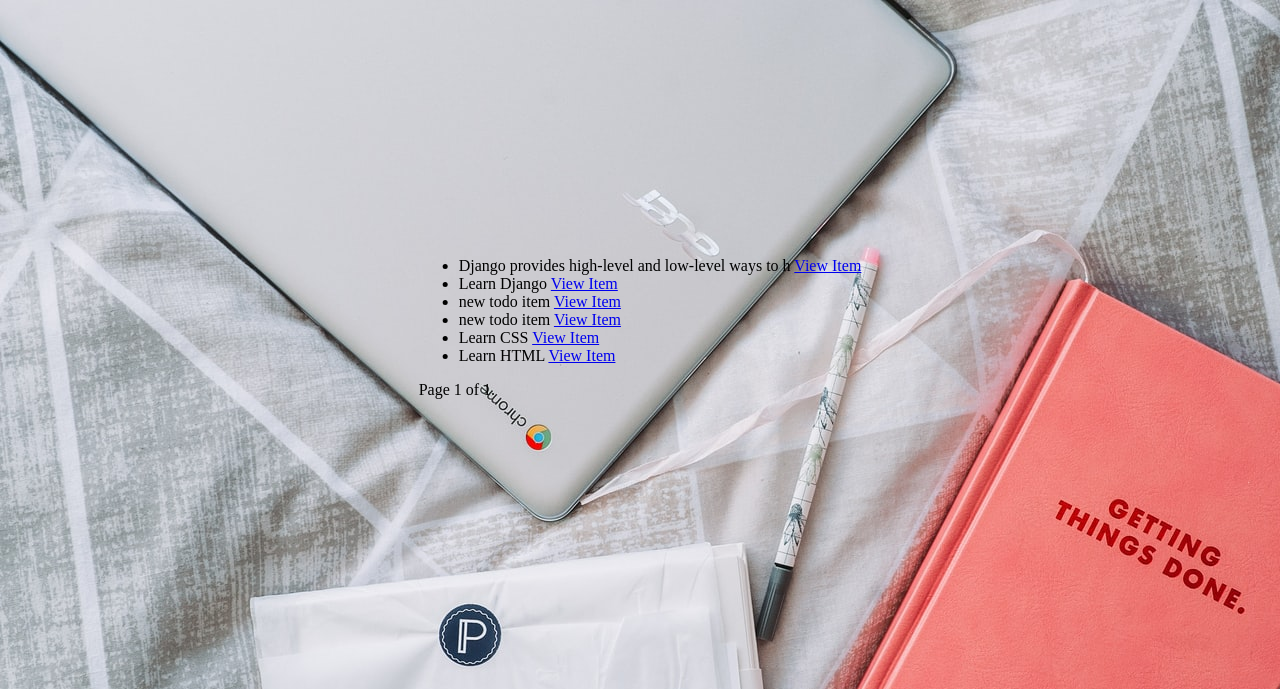
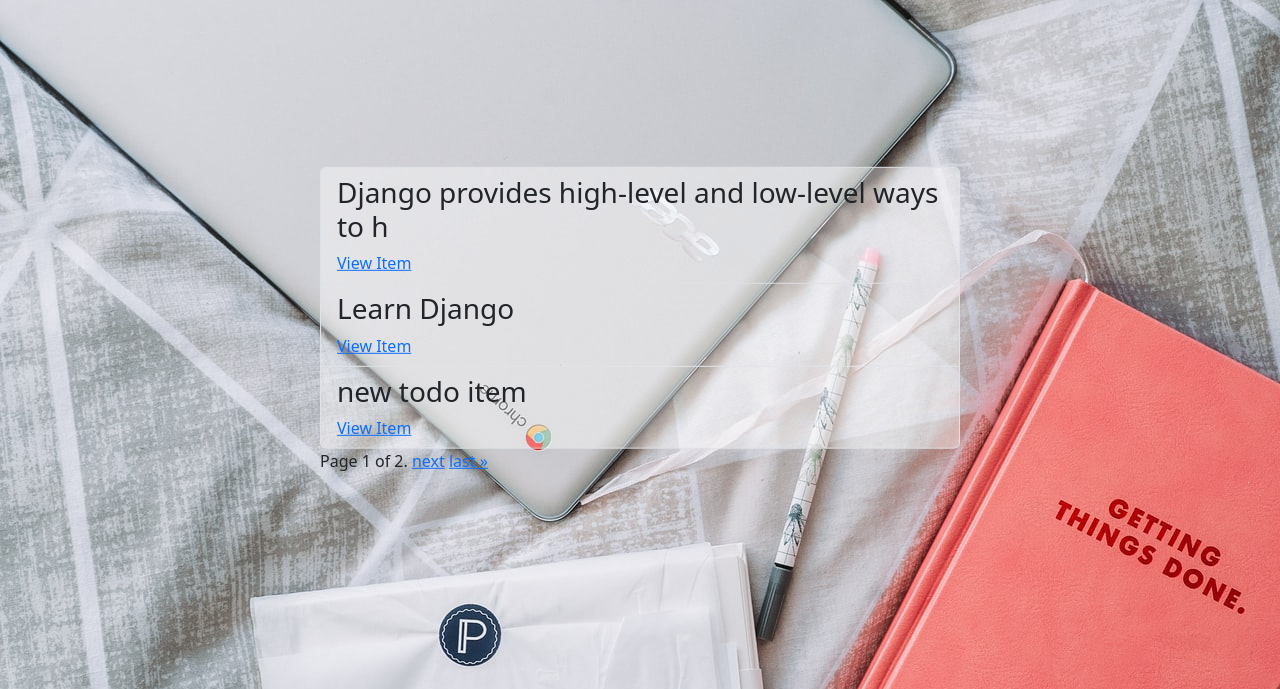
Before and after one commit to Dolaaaa1/TodosApp, a Django app: page /all/ in a window 1280 px wide. Shown: the top 689 px of the page. Run offline with Django 4.2, Linux system fonts and the light colour scheme; data comes from the database, SQL or seed files in the repository.

Commit message:
Bootstrap

```diff
--- a/core/views.py
+++ b/core/views.py
@@ -21,7 +21,7 @@
 
 class TodoListView(ListView):
     model = Todo
-    paginate_by = 10
+    paginate_by = 3
     template_name = 'all_todoes.html'
 
     def get_queryset(self):
--- a/templates/all_todoes.html
+++ b/templates/all_todoes.html
@@ -5,9 +5,9 @@
 
 
 {% block body %}
-<ul>
+<ul class="list-group">
    {% for todo in object_list %}
-    <li> {{todo.text|slice:50}} <a href="/todo/{{todo.id}}"> View Item </a> </li>
+    <li class="list-group-item" style="background-color:rgba(255,255,255,0.4);"><h3> {{todo.text|slice:50}}  </h3> <a href="/todo/{{todo.id}}"> View Item </a> </li>
    {% endfor %}
 </ul>
 
--- a/templates/base.html
+++ b/templates/base.html
@@ -3,6 +3,7 @@
 <html>
 <head>
   <link rel="stylesheet" type="text/css" href="{% static 'css/styles.css' %}">
+  <link rel="stylesheet" type="text/css" href="https://cdn.jsdelivr.net/npm/bootstrap@5.3.2/dist/css/bootstrap.min.css">
 <title>
 {% block title %}
 
```
